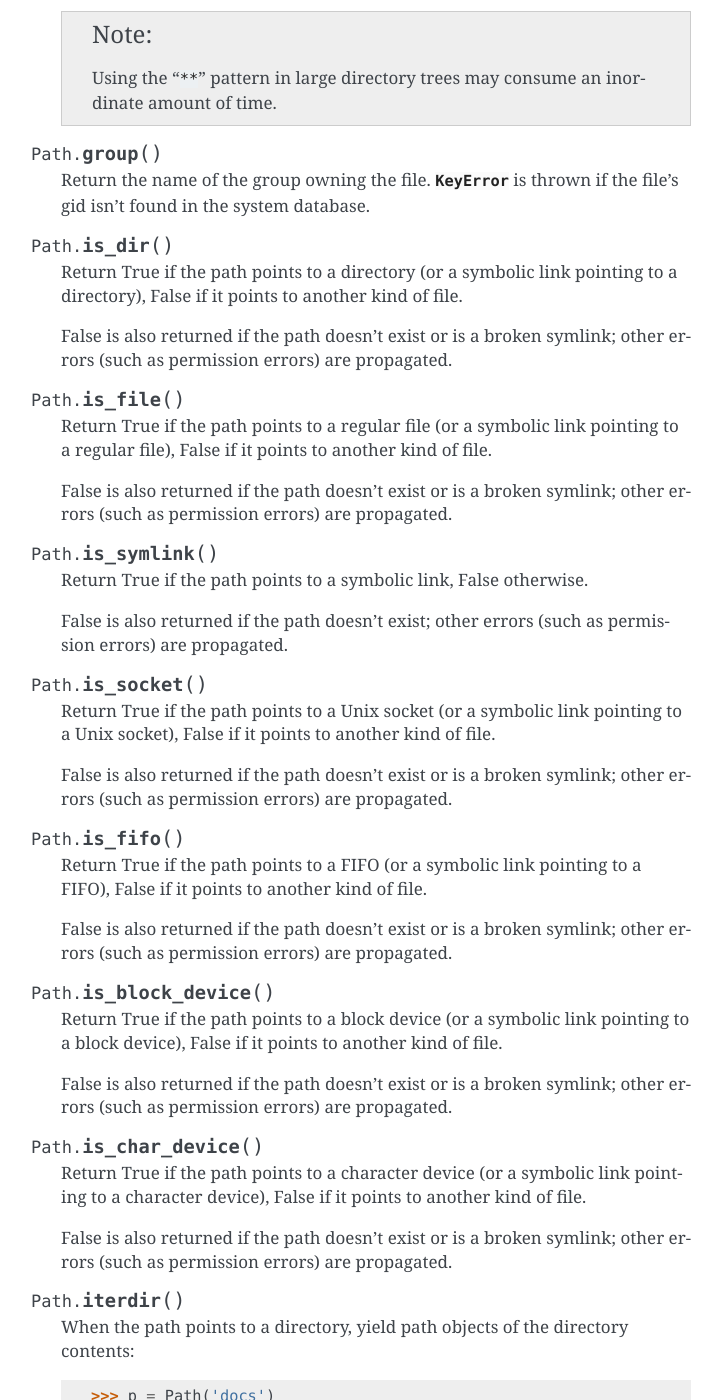
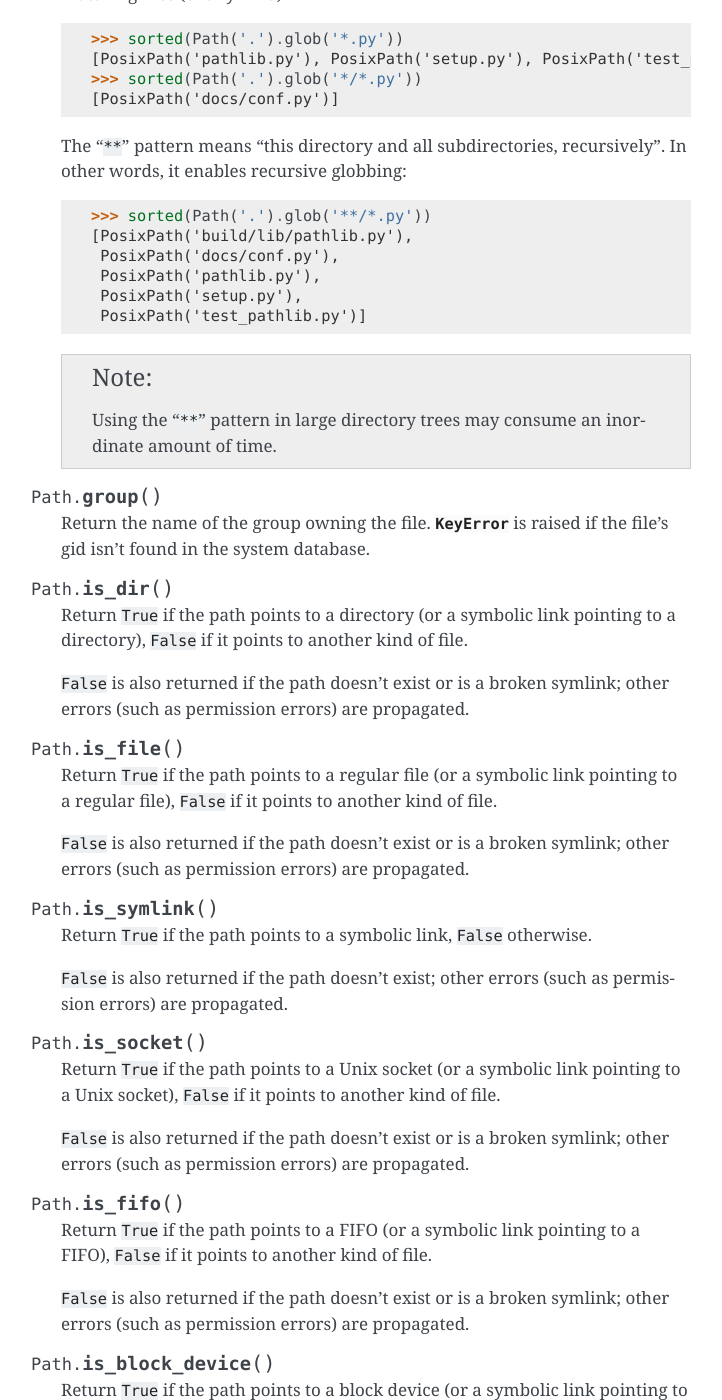
Before and after one commit to jazzband/pathlib2, a Sphinx documentation site: the page built from docs/index.rst, in a window 1280 px wide and 1400 px high, scrolled down 12279 px. Shown: the whole window, without its empty margins (389-1111 px from the left). Built offline with Sphinx 7.4.7, drawn with Linux system fonts in a browser that asks for light colours; some of the changed text lies outside the part shown.

Commit message:
Import some doc changes from the stdlib

```diff
--- a/docs/index.rst
+++ b/docs/index.rst
@@ -426,9 +437,9 @@
 
 .. method:: PurePath.is_reserved()
 
-   With :class:`PureWindowsPath`, return True if the path is considered
-   reserved under Windows, False otherwise.  With :class:`PurePosixPath`,
-   False is always returned.
+   With :class:`PureWindowsPath`, return ``True`` if the path is considered
+   reserved under Windows, ``False`` otherwise.  With :class:`PurePosixPath`,
+   ``False`` is always returned.
 
       >>> PureWindowsPath('nul').is_reserved()
       True
@@ -456,8 +467,8 @@
 
 .. method:: PurePath.match(pattern)
 
-   Match this path against the provided glob-style pattern.  Return True
-   if matching is successful, False otherwise.
+   Match this path against the provided glob-style pattern.  Return ``True``
+   if matching is successful, ``False`` otherwise.
 
    If *pattern* is relative, the path can be either relative or absolute,
    and matching is done from the right::
@@ -636,69 +647,69 @@
 
 .. method:: Path.group()
 
-   Return the name of the group owning the file.  :exc:`KeyError` is thrown
+   Return the name of the group owning the file.  :exc:`KeyError` is raised
    if the file's gid isn't found in the system database.
 
 
 .. method:: Path.is_dir()
 
-   Return True if the path points to a directory (or a symbolic link
-   pointing to a directory), False if it points to another kind of file.
+   Return ``True`` if the path points to a directory (or a symbolic link
+   pointing to a directory), ``False`` if it points to another kind of file.
 
-   False is also returned if the path doesn't exist or is a broken symlink;
+   ``False`` is also returned if the path doesn't exist or is a broken symlink;
    other errors (such as permission errors) are propagated.
 
 
 .. method:: Path.is_file()
 
-   Return True if the path points to a regular file (or a symbolic link
-   pointing to a regular file), False if it points to another kind of file.
+   Return ``True`` if the path points to a regular file (or a symbolic link
+   pointing to a regular file), ``False`` if it points to another kind of file.
 
-   False is also returned if the path doesn't exist or is a broken symlink;
+   ``False`` is also returned if the path doesn't exist or is a broken symlink;
    other errors (such as permission errors) are propagated.
 
 
 .. method:: Path.is_symlink()
 
-   Return True if the path points to a symbolic link, False otherwise.
+   Return ``True`` if the path points to a symbolic link, ``False`` otherwise.
 
-   False is also returned if the path doesn't exist; other errors (such
+   ``False`` is also returned if the path doesn't exist; other errors (such
    as permission errors) are propagated.
 
 
 .. method:: Path.is_socket()
 
-   Return True if the path points to a Unix socket (or a symbolic link
-   pointing to a Unix socket), False if it points to another kind of file.
+   Return ``True`` if the path points to a Unix socket (or a symbolic link
+   pointing to a Unix socket), ``False`` if it points to another kind of file.
 
-   False is also returned if the path doesn't exist or is a broken symlink;
+   ``False`` is also returned if the path doesn't exist or is a broken symlink;
    other errors (such as permission errors) are propagated.
 
 
 .. method:: Path.is_fifo()
 
-   Return True if the path points to a FIFO (or a symbolic link
-   pointing to a FIFO), False if it points to another kind of file.
+   Return ``True`` if the path points to a FIFO (or a symbolic link
+   pointing to a FIFO), ``False`` if it points to another kind of file.
 
-   False is also returned if the path doesn't exist or is a broken symlink;
+   ``False`` is also returned if the path doesn't exist or is a broken symlink;
    other errors (such as permission errors) are propagated.
 
 
 .. method:: Path.is_block_device()
 
-   Return True if the path points to a block device (or a symbolic link
-   pointing to a block device), False if it points to another kind of file.
+   Return ``True`` if the path points to a block device (or a symbolic link
+   pointing to a block device), ``False`` if it points to another kind of file.
 
-   False is also returned if the path doesn't exist or is a broken symlink;
+   ``False`` is also returned if the path doesn't exist or is a broken symlink;
    other errors (such as permission errors) are propagated.
 
 
 .. method:: Path.is_char_device()
 
-   Return True if the path points to a character device (or a symbolic link
-   pointing to a character device), False if it points to another kind of file.
+   Return ``True`` if the path points to a character device (or a symbolic link
+   pointing to a character device), ``False`` if it points to another kind of file.
 
-   False is also returned if the path doesn't exist or is a broken symlink;
+   ``False`` is also returned if the path doesn't exist or is a broken symlink;
    other errors (such as permission errors) are propagated.
 
 
@@ -736,8 +747,8 @@
    combined with the process' ``umask`` value to determine the file mode
    and access flags.  If the path already exists, :exc:`OSError` is raised.
 
-   If *parents* is True, any missing parents of this path are created
-   as needed.  If *parents* is False (the default), a missing parent raises
+   If *parents* is true, any missing parents of this path are created
+   as needed.  If *parents* is false (the default), a missing parent raises
    :exc:`OSError`.
 
 
@@ -755,7 +766,7 @@
 
 .. method:: Path.owner()
 
-   Return the name of the user owning the file.  :exc:`KeyError` is thrown
+   Return the name of the user owning the file.  :exc:`KeyError` is raised
    if the file's uid isn't found in the system database.
 
 
@@ -825,7 +836,7 @@
 .. method:: Path.symlink_to(target, target_is_directory=False)
 
    Make this path a symbolic link to *target*.  Under Windows,
-   *target_is_directory* must be True (default False) if the link's target
+   *target_is_directory* must be true (default ``False``) if the link's target
    is a directory.  Under POSIX, *target_is_directory*'s value is ignored.
 
       >>> p = Path('mylink')
```
Also changed, not shown: other parts of docs/index.rst (+16 -5 lines).
